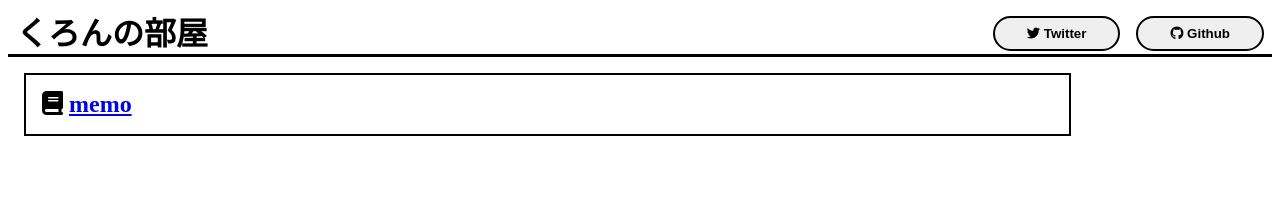
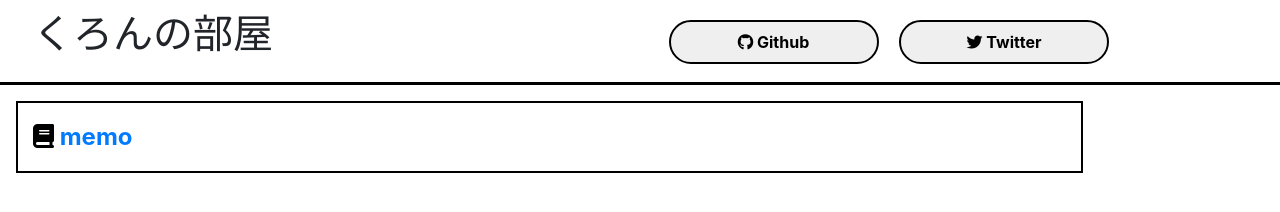
Before and after one commit to kuron962/kuron962.github.io, a plain HTML site: page docs/index.html in a window 1280 px wide. Drawn offline with nearby package versions, Linux system fonts and the light colour scheme.

Commit message:
bootstrap導入

```diff
--- a/docs/index.html
+++ b/docs/index.html
@@ -10,25 +10,37 @@
       crossorigin="anonymous"
     ></script>
     <link rel="stylesheet" href="style.css" />
+    <link
+      rel="stylesheet"
+      href="https://stackpath.bootstrapcdn.com/bootstrap/4.1.3/css/bootstrap.min.css"
+      integrity="sha384-MCw98/SFnGE8fJT3GXwEOngsV7Zt27NXFoaoApmYm81iuXoPkFOJwJ8ERdknLPMO"
+      crossorigin="anonymous"
+    />
   </head>
   <body>
     <header>
-      <h1>くろんの部屋</h1>
-      <button class="sns" onclick="location.href='https://github.com/kuron962'">
+      <h1 class="col-sm-6">くろんの部屋</h1>
+      <button
+        class="sns col-sm-2"
+        onclick="location.href='https://github.com/kuron962'"
+      >
         <i class="fa-brands fa-github"></i>
         Github
       </button>
       <button
-        class="sns"
+        class="sns col-sm-2"
         onclick="location.href='https://twitter.com/kuron_favorite?ref_src=twsrc%5Etfw'"
       >
         <i class="fa-brands fa-twitter"></i>
         Twitter
       </button>
     </header>
-    <div class="app">
-      <i class="fa-sharp fa-solid fa-book"></i>
-      <a href="https://kuron962.github.io/memo/">memo</a>
-    </div>
+
+    <main>
+      <div class="app col-10">
+        <i class="fa-sharp fa-solid fa-book"></i>
+        <a href="https://kuron962.github.io/memo/">memo</a>
+      </div>
+    </main>
   </body>
 </html>
--- a/docs/style.css
+++ b/docs/style.css
@@ -1,16 +1,18 @@
 header {
   border-bottom: solid #000;
+  display: flex;
+  padding: 10px;
 }
 
 h1 {
-  margin: 16px 8px;
-  display: inline;
+  /* margin: 16px 8px; */
+  margin: 0.5rem;
+  display: inline-block;
 }
 
 .sns {
   text-align: center;
   text-decoration: none;
-  max-width: 150px;
   margin: 0.5rem;
   padding: 0.5rem 2rem;
   font-weight: bold;
@@ -18,7 +20,7 @@ h1 {
   color: #000;
   border-radius: 100vh;
   transition: 0.5s;
-  float: right;
+  /* float: right; */
 }
 
 .sns:hover {
```
